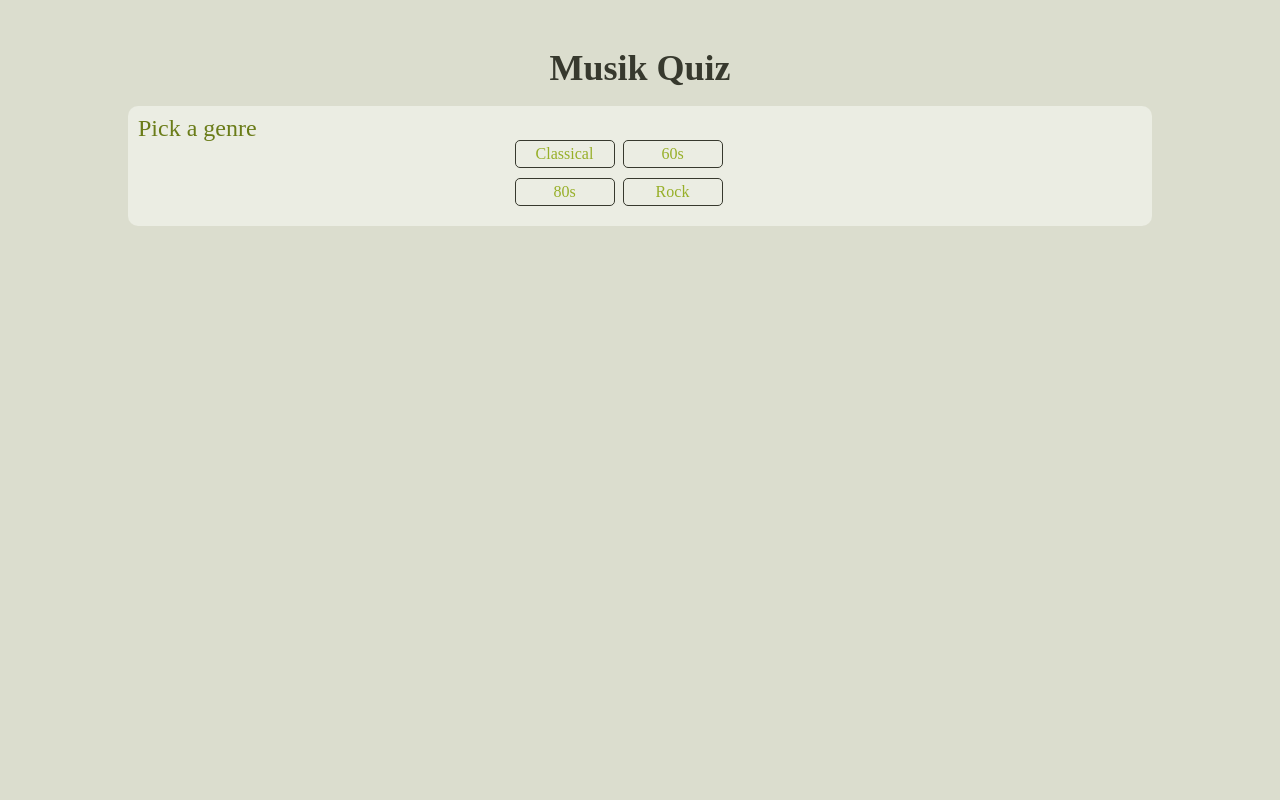
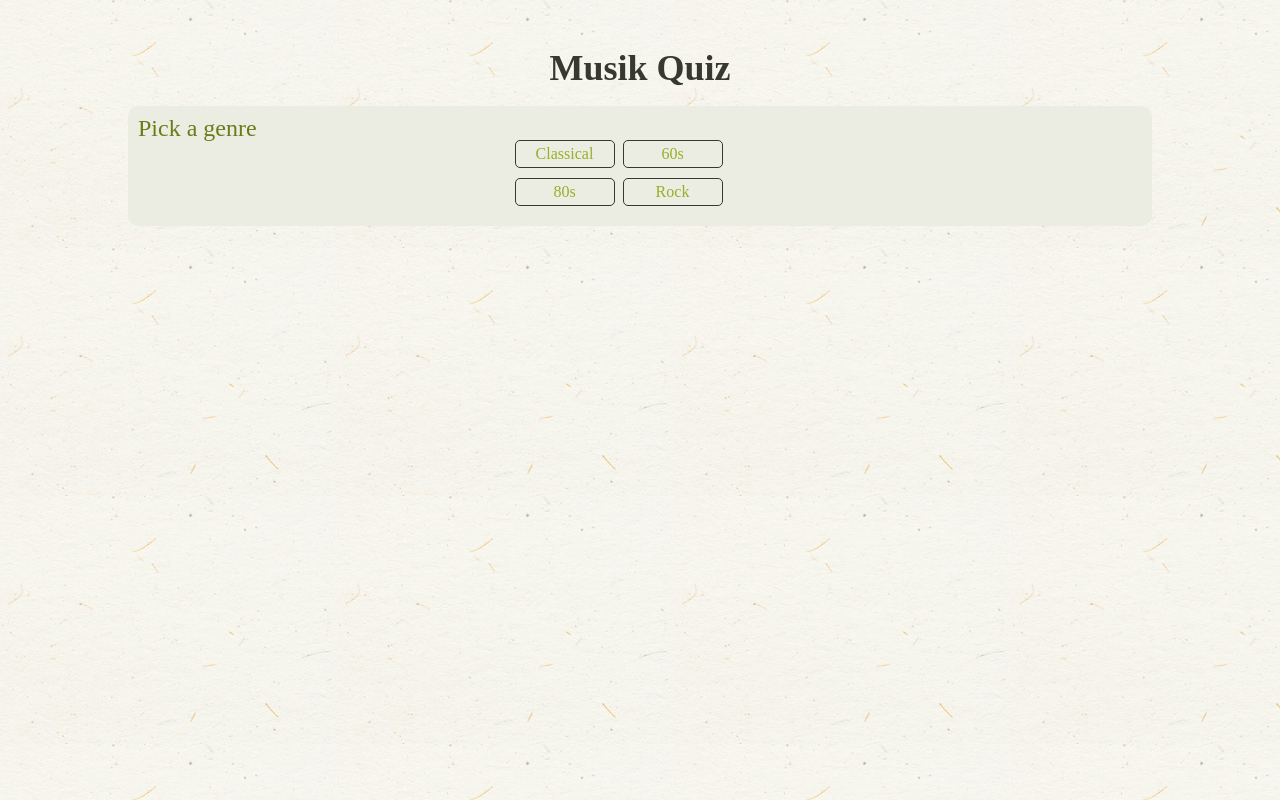
Before and after one commit to MusikQuiz/web-app, a React app: page / in a window 1280 px wide. Built offline with nearby package versions, Linux system fonts and the light colour scheme.

Commit message:
Add support for file references with webpack

```diff
--- a/package.json
+++ b/package.json
@@ -31,6 +31,7 @@
     "css-loader": "^0.24.0",
     "eslint": "^3.4.0",
     "eslint-plugin-react": "^6.2.0",
+    "file-loader": "^0.9.0",
     "ignore-styles": "^5.0.1",
     "lodash-webpack-plugin": "^0.10.0",
     "mocha": "^3.1.2",
--- a/src/index.scss
+++ b/src/index.scss
@@ -13,7 +13,7 @@ html {
 
 body {
   min-height: 100%;
-  background: $timberwolf;
+  background: url('assets/background.jpg');
 }
 
 .home {
--- a/webpack.config.js
+++ b/webpack.config.js
@@ -18,7 +18,8 @@ module.exports = {
   module: {
     loaders: [
       { test: /\.jsx?$/, exclude: /node_modules/, loader: 'babel' },
-      { test: /\.scss$/, loaders: ['style', 'css', 'sass'] }
+      { test: /\.scss$/, loaders: ['style', 'css', 'sass'] },
+      { test: /\.(png|jpg|jpeg|gif)$/, loader: 'file' }
     ]
   },
 
```
Also changed, not shown: src/assets/background.jpg (added).
